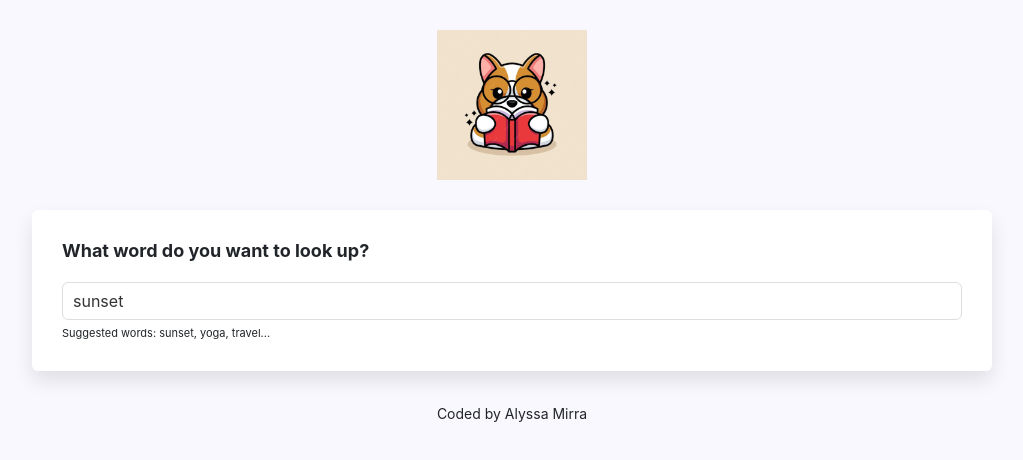
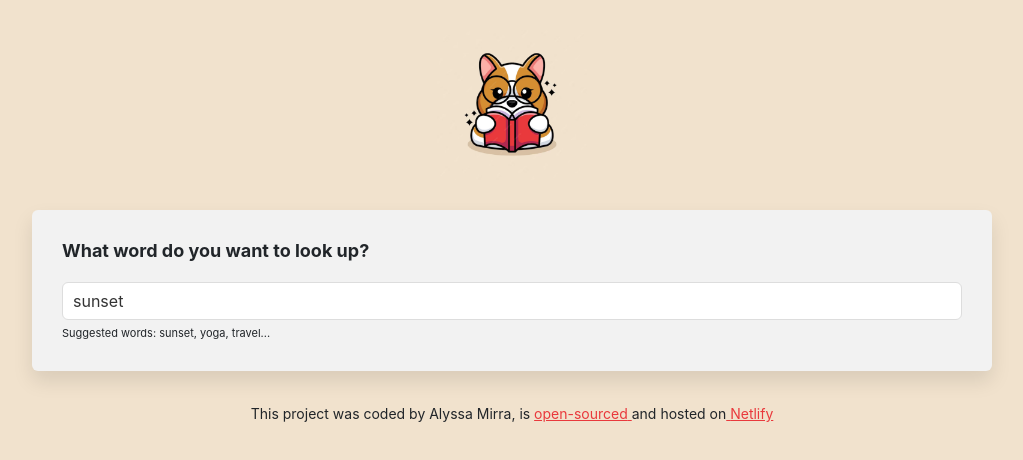
Before and after one commit to AlyssaM12/dictionary-project, a React (Create React App) app: page / in a window 1280 px wide. Shown: the top 460 px of the page, without its empty margins (128-1151 px from the left). Built offline with nearby package versions, Linux system fonts and the light colour scheme; no server answers.

Commit message:
Styled project and added links in footer

```diff
--- a/src/App.css
+++ b/src/App.css
@@ -1,5 +1,5 @@
 body {
-  background: #f9f8fe;
+  background: #f1e2cd;
 }
 
 a {
--- a/src/App.js
+++ b/src/App.js
@@ -13,7 +13,18 @@ export default function App() {
           <Dictionary defaultKeyword="sunset" />
         </main>
         <footer className="App-footer">
-          <small>Coded by Alyssa Mirra </small>
+          <small>
+            This project was coded by Alyssa Mirra, is{" "}
+            <a href="https://github.com/AlyssaM12/dictionary-project">
+              {" "}
+              open-sourced{" "}
+            </a>{" "}
+            and hosted on
+            <a href="https://stunning-arithmetic-0516f0.netlify.app/">
+              {" "}
+              Netlify{" "}
+            </a>
+          </small>
         </footer>
       </div>
     </div>
--- a/src/Dictionary.css
+++ b/src/Dictionary.css
@@ -5,7 +5,7 @@
 }
 
 .Dictionary section {
-  background: white;
+  background: #f2f2f2;
   padding: 30px;
   border-radius: 6px;
   box-shadow: 0 10px 20px rgba(0 0 0 / 10%);
```
